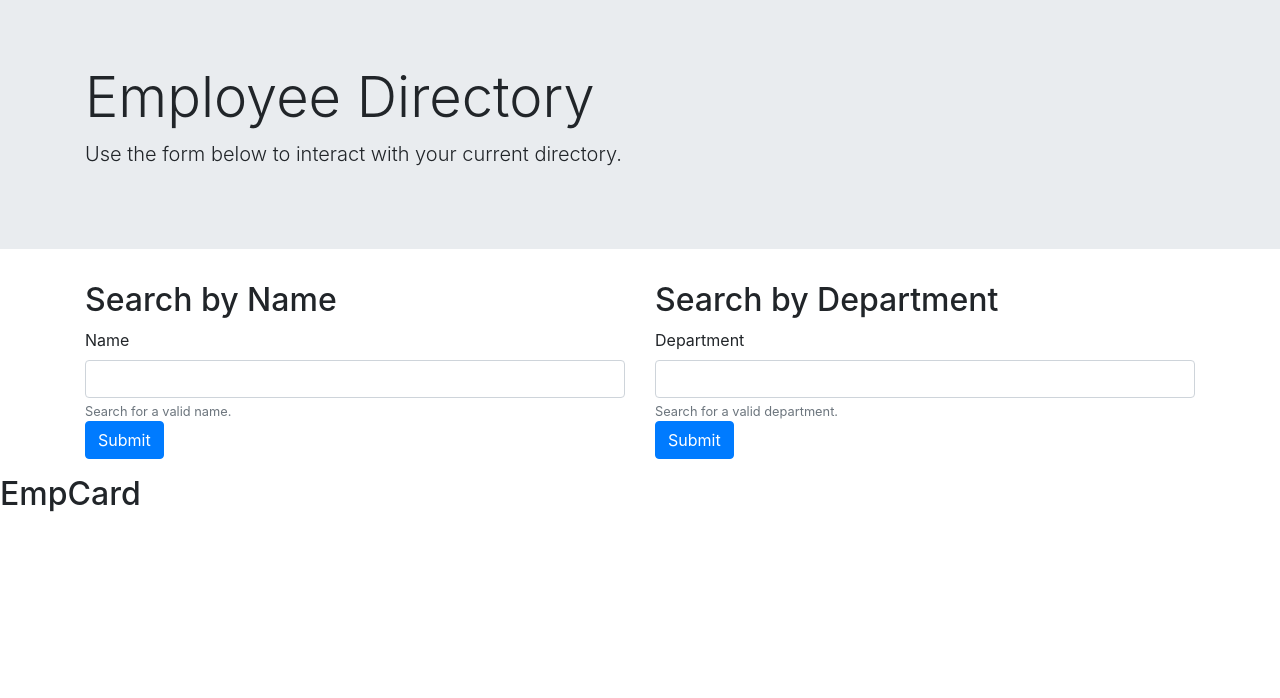
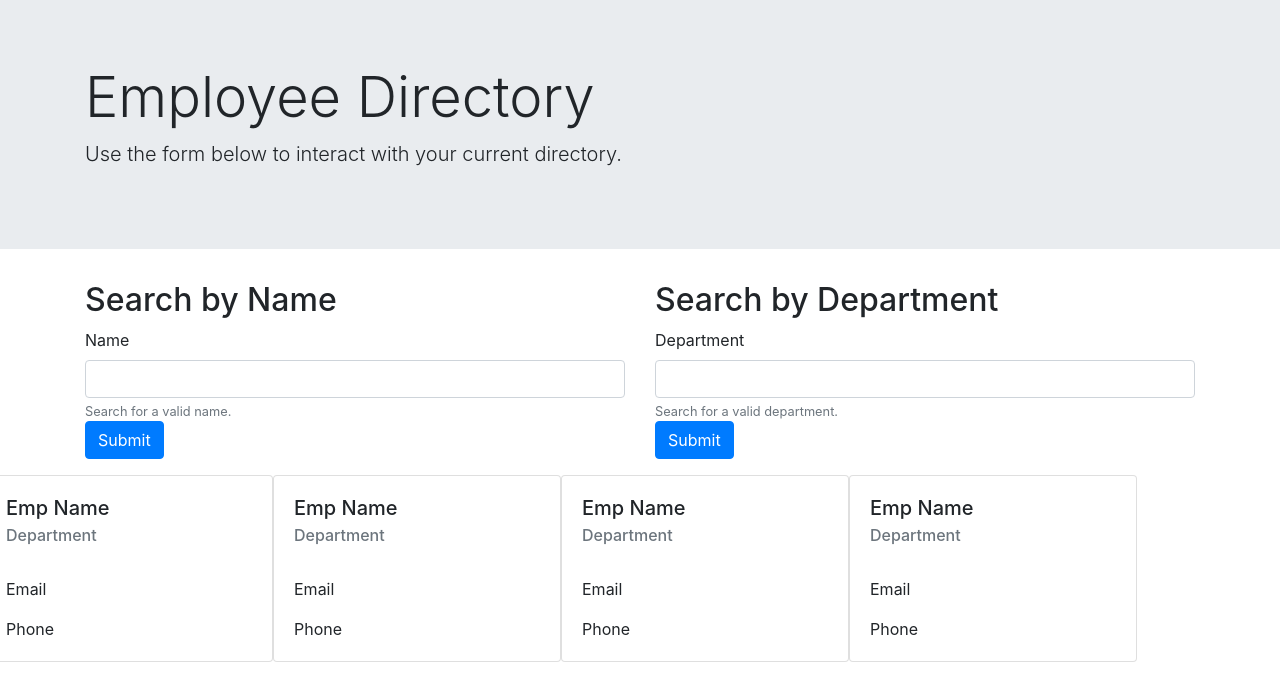
Before and after one commit to BestBroBradley/employee-dir, a React (Create React App) app: page / in a window 1280 px wide. Shown: the top 698 px of the page. Built offline with nearby package versions, Linux system fonts and the light colour scheme.

Commit message:
added card

```diff
--- a/src/App.js
+++ b/src/App.js
@@ -11,7 +11,12 @@ function App() {
     <>
     <Header />
     <SearchForm />
+    <div className="row">
     <EmpCard />
+    <EmpCard />
+    <EmpCard />
+    <EmpCard />
+    </div>
     </>
   );
 }
--- a/src/components/EmpCard.js
+++ b/src/components/EmpCard.js
@@ -3,6 +3,14 @@ import React from "react"
 
 export const EmpCard = () => {
     return (
-    <h2>EmpCard</h2>
+        <div className="col-4-lg col-6-small card" style={{width: "18rem"}}>
+            <div className="card-body">
+                <h5 className="card-title">Emp Name</h5>
+                <h6 className="card-subtitle mb-2 text-muted">Department</h6>
+                <br/>
+                <p className="card-text">Email</p>
+                <p className="card-text">Phone</p>
+            </div>
+        </div>
     )
 }
```
